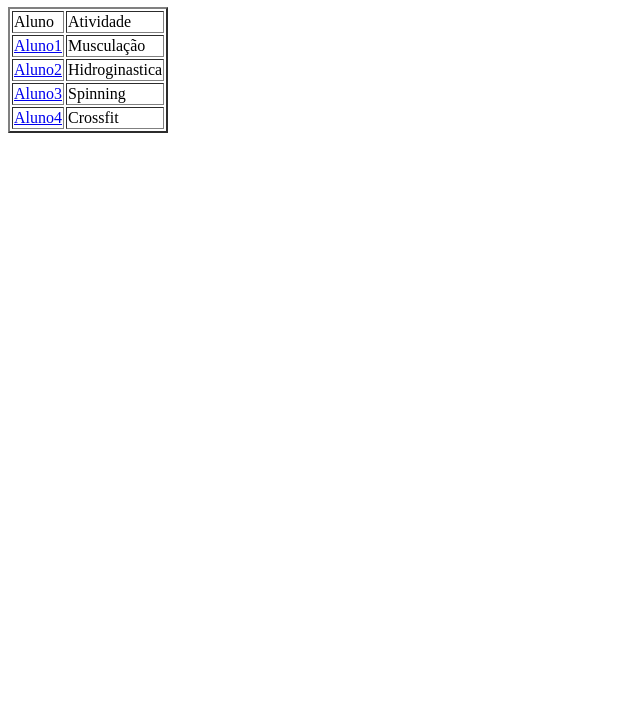
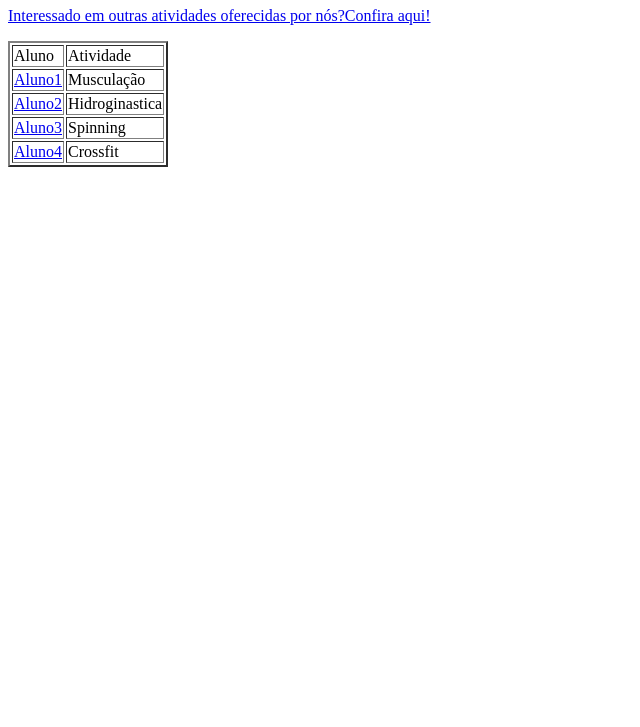
Before and after one commit to brauliolucas/dcc121-atividade1, a plain HTML site: page alunos/index.html in a window 1280 px wide. Shown: the part 73-800 px from the top of the page, without its empty margins (0-640 px from the left). Drawn offline with Linux system fonts and the light colour scheme.

Commit message:
index html

```diff
--- a/alunos/index.html
+++ b/alunos/index.html
@@ -22,6 +22,7 @@
       <tr>
         <td><a href="a4.html">Aluno4</a></td><td>Crossfit</td>
       </tr>
+      <p><a href="../index.html">Interessado em outras atividades oferecidas por nós?Confira aqui!</a></p>
     </table>
 
 </html>
```
Also changed, not shown: alunos/a1.html (+1 -1 lines), alunos/a2.html (+1 -1 lines), alunos/a3.html (+1 -1 lines), alunos/a4.html (+1 -1 lines).
